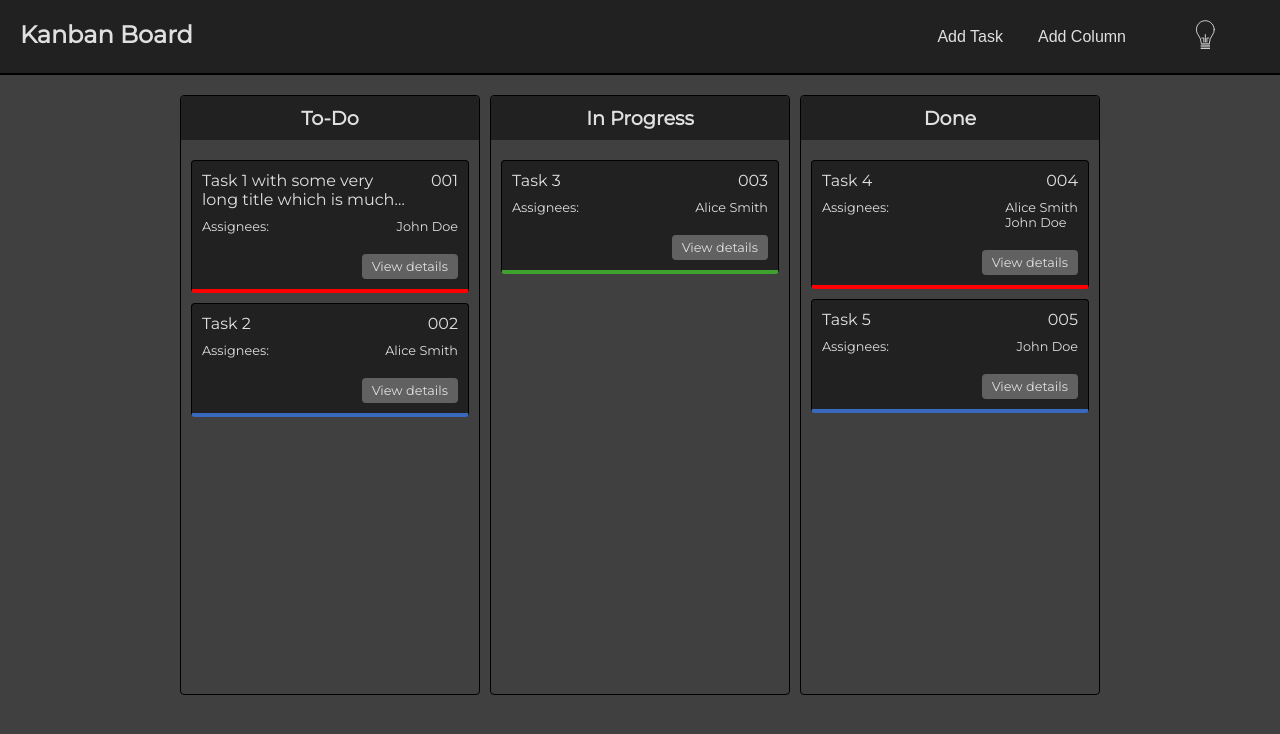
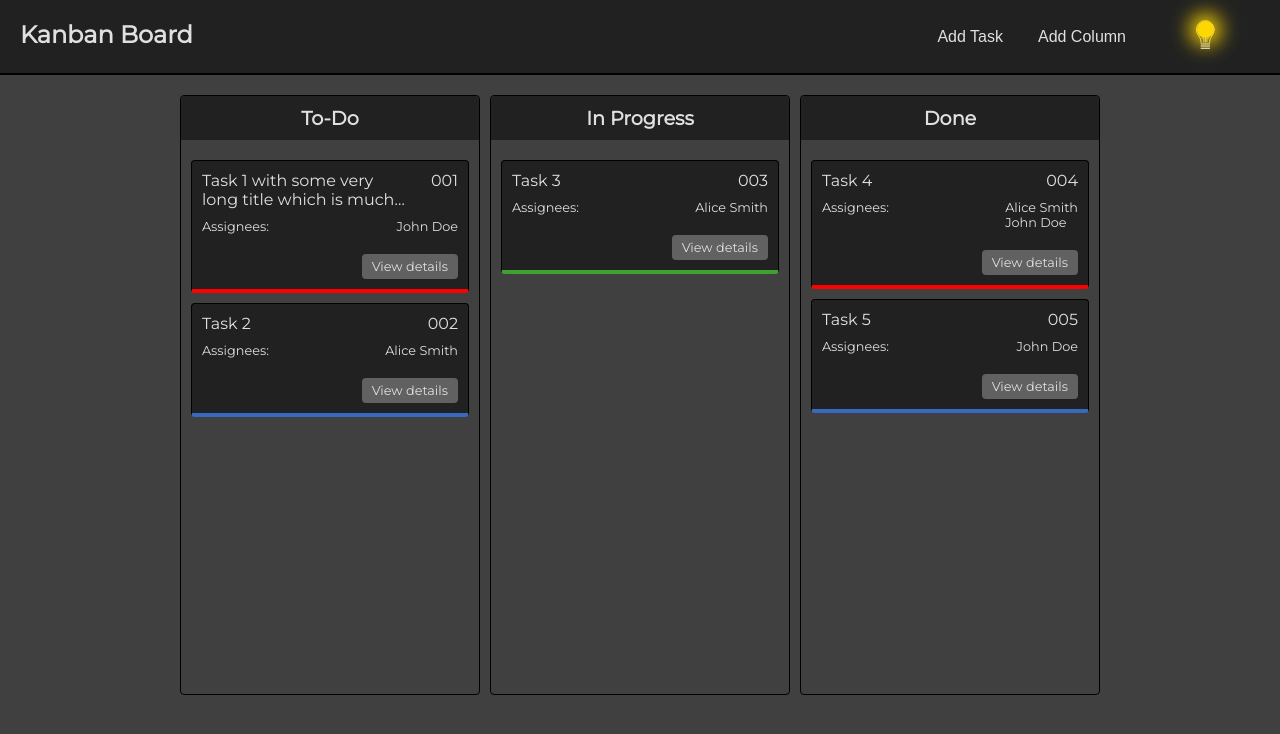
Before and after one commit to ilyas-sov/kanban-board, a React (Create React App) app: page /tasks in a window 1280 px wide. Shown: the top 734 px of the page. Built offline with nearby package versions, Linux system fonts and the light colour scheme.

Commit message:
ThemeToggler.module.scss: add styles and animation for switching to the dark mode

```diff
--- a/src/components/ThemeToggler/ThemeToggler.module.scss
+++ b/src/components/ThemeToggler/ThemeToggler.module.scss
@@ -15,34 +15,51 @@
     display: none;
   }
 
+  .slider,
+  .shadow {
+    position: absolute;
+    margin: auto;
+    background-color: transparent;
+    box-shadow: none;
+    border-radius: 50%;
+  }
+
   .slider {
-    position: absolute;
     top: 20px;
     left: 0;
     right: 0;
-    margin: 0 auto;
     width: 2px;
     height: 2px;
-    border-radius: 50%;
-    background-color: transparent;
     transform: translateY(0px);
-    box-shadow: none;
     transition: transform 0.6s linear;
   }
 
-  input:checked ~ .slider {
+  .shadow {
+    bottom: 0px;
+    top: -15px;
+    left: 50%;
+    transform: translate(-50%, 0);
+    width: 17px;
+    height: 17px;
+  }
+
+  input:not(:checked) ~ .slider {
     transform: translateY(-12px);
     animation: light-up 0.3s linear forwards;
     animation-delay: 0.5s;
     background-color: gold;
   }
 
-  input:checked ~ .icon {
+  input:not(:checked) ~ .icon {
     path,
     line,
     polyline {
       stroke: var(--black);
     }
+  }
+
+  input:checked ~ .shadow {
+    animation: fade 0.5s linear forwards;
   }
 }
 
@@ -59,3 +76,15 @@
     height: 17px;
   }
 }
+
+@keyframes fade {
+  0% {
+    box-shadow: 0 0 0 5px rgba(255, 215, 0, 1);
+  }
+  90% {
+    box-shadow: 0 0 40px 15px rgba(255, 215, 0, 0);
+  }
+  100% {
+    box-shadow: 0 0 0 0 rgba(255, 215, 0, 0);
+  }
+}
```
